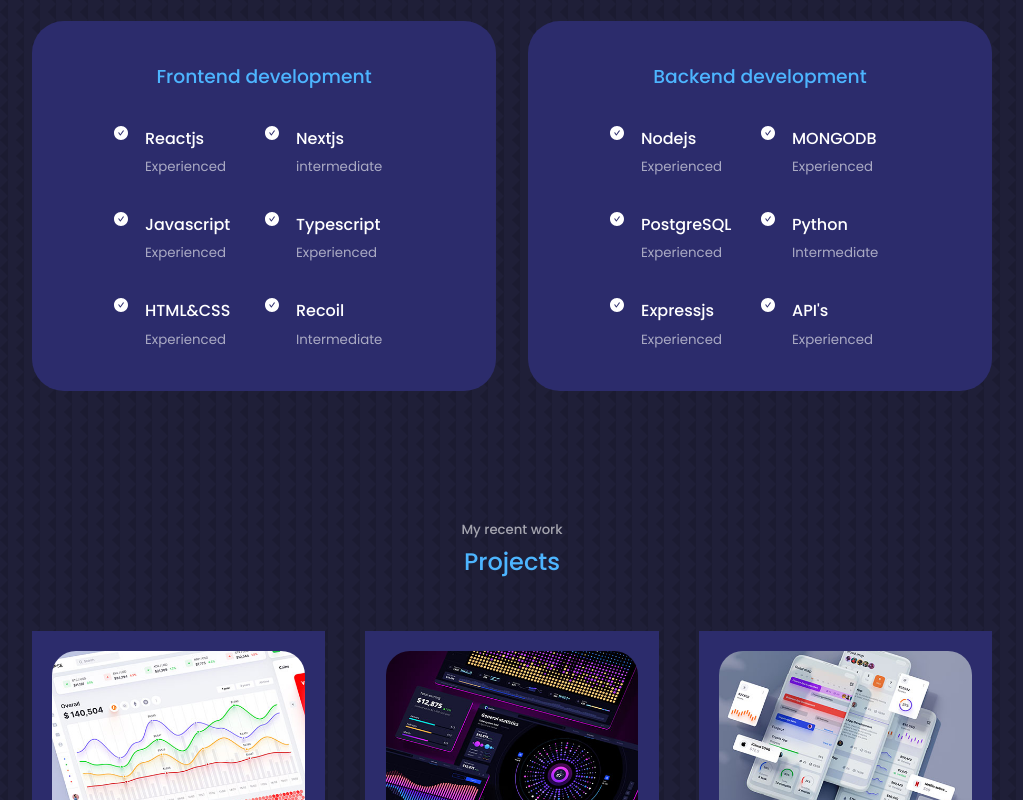
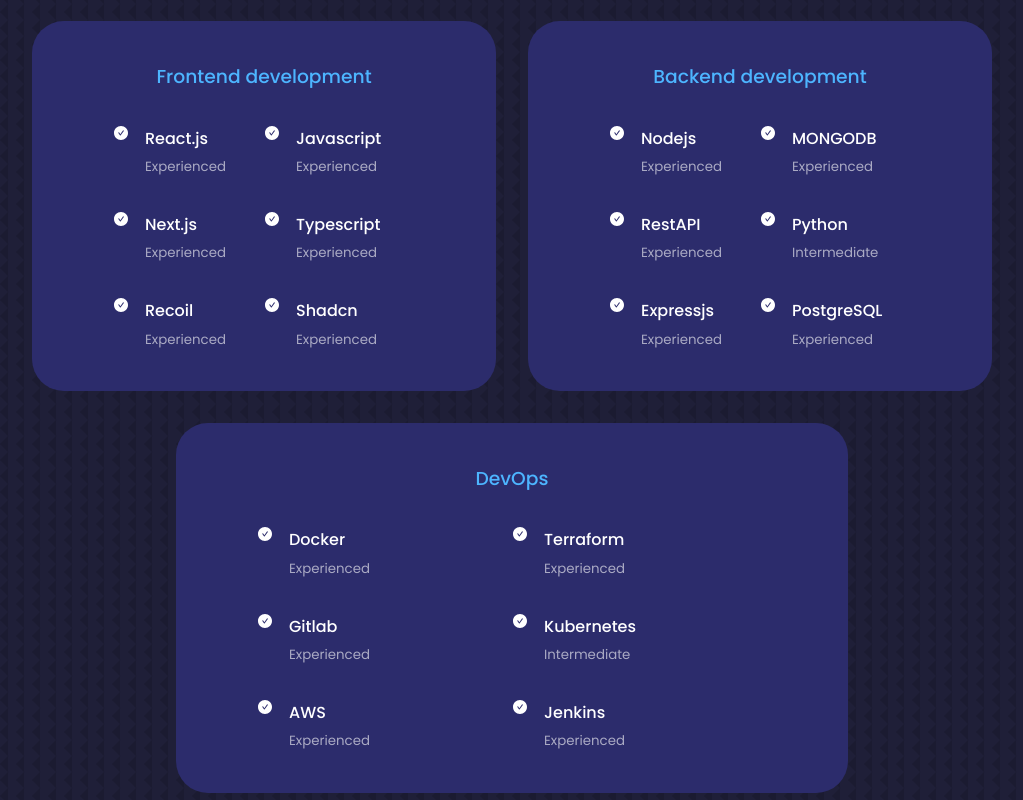
Before and after one commit to mahideveloper1/Portfolio, a React (Create React App) app: page / in a window 1280 px wide. Shown: the part 1900-2700 px from the top of the page, without its empty margins (128-1151 px from the left). Built offline with nearby package versions, Linux system fonts and the light colour scheme.

Commit message:
updated experience section

```diff
--- a/src/components/Experience/Experience.css
+++ b/src/components/Experience/Experience.css
@@ -40,6 +40,14 @@
   color: var(--color-primary);
 }
 
+@media screen and (min-width: 1024px) {
+  .experience__container > div:nth-child(3) {
+    grid-column: span 2;
+    margin: 0 auto;
+    width: 70%;
+  }
+}
+
 @media screen and (max-width: 1024px) {
   .experience__container {
     grid-template-columns: 1fr;
--- a/src/components/Experience/Experience.js
+++ b/src/components/Experience/Experience.js
@@ -6,7 +6,7 @@
   return (
     <section id="experience">
       <h5>What skills i have</h5>
-      <h2>My Experience</h2>
+      <h2>My Skillset</h2>
       <div className="container experience__container">
         <div className="experience__backend">
           <h3>Frontend development</h3>
@@ -14,22 +14,22 @@
             <article className="experience__details">
               <AiFillCheckCircle classname="experience__details-icon" />
               <div>
-                <h4>Reactjs</h4>
+                <h4>React.js</h4>
                 <small className="text-light">Experienced</small>
               </div>
             </article>
             <article className="experience__details">
               <AiFillCheckCircle classname="experience__details-icon" />
               <div>
-                <h4>Nextjs</h4>
-                <small className="text-light">intermediate</small>
+                <h4>Javascript</h4>
+                <small className="text-light">Experienced</small>
               </div>
             </article>
             <article className="experience__details">
               <AiFillCheckCircle classname="experience__details-icon" />
 
               <div>
-                <h4>Javascript</h4>
+                <h4>Next.js</h4>
                 <small className="text-light">Experienced</small>
               </div>
             </article>
@@ -43,15 +43,15 @@
             <article className="experience__details">
               <AiFillCheckCircle classname="experience__details-icon" />
               <div>
-                <h4>HTML&CSS</h4>
+                <h4>Recoil</h4>
                 <small className="text-light">Experienced</small>
               </div>
             </article>
             <article className="experience__details">
               <AiFillCheckCircle classname="experience__details-icon" />
               <div>
-                <h4>Recoil</h4>
-                <small className="text-light">Intermediate</small>
+                <h4>Shadcn</h4>
+                <small className="text-light">Experienced</small>
               </div>
             </article>
           </div>
@@ -78,7 +78,7 @@
               <AiFillCheckCircle classname="experience__details-icon" />
 
               <div>
-                <h4>PostgreSQL</h4>
+                <h4>RestAPI</h4>
                 <small className="text-light">Experienced</small>
               </div>
             </article>
@@ -99,7 +99,55 @@
             <article className="experience__details">
               <AiFillCheckCircle classname="experience__details-icon" />
               <div>
-                <h4>API's</h4>
+                <h4>PostgreSQL</h4>
+                <small className="text-light">Experienced</small>
+              </div>
+            </article>
+          </div>
+        </div>
+        <div className="experience__backend">
+          <h3>DevOps</h3>
+          <div className="experience__content">
+            <article className="experience__details">
+              <AiFillCheckCircle classname="experience__details-icon" />
+              <div>
+                <h4>Docker</h4>
+                <small className="text-light">Experienced</small>
+              </div>
+            </article>
+            <article className="experience__details">
+              <AiFillCheckCircle classname="experience__details-icon" />
+              <div>
+                <h4>Terraform</h4>
+                <small className="text-light">Experienced</small>
+              </div>
+            </article>
+            <article className="experience__details">
+              <AiFillCheckCircle classname="experience__details-icon" />
+
+              <div>
+                <h4>Gitlab</h4>
+                <small className="text-light">Experienced</small>
+              </div>
+            </article>
+            <article className="experience__details">
+              <AiFillCheckCircle classname="experience__details-icon" />
+              <div>
+                <h4>Kubernetes</h4>
+                <small className="text-light">Intermediate</small>
+              </div>
+            </article>
+            <article className="experience__details">
+              <AiFillCheckCircle classname="experience__details-icon" />
+              <div>
+                <h4>AWS</h4>
+                <small className="text-light">Experienced</small>
+              </div>
+            </article>
+            <article className="experience__details">
+              <AiFillCheckCircle classname="experience__details-icon" />
+              <div>
+                <h4>Jenkins</h4>
                 <small className="text-light">Experienced</small>
               </div>
             </article>
```
